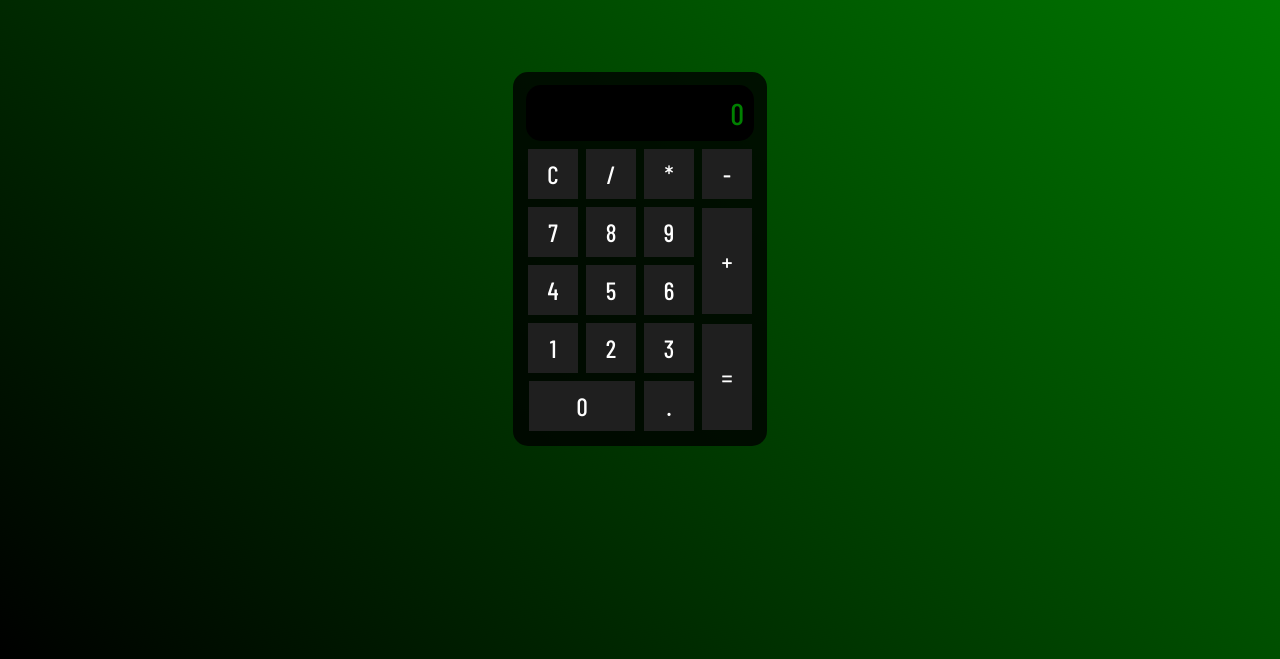
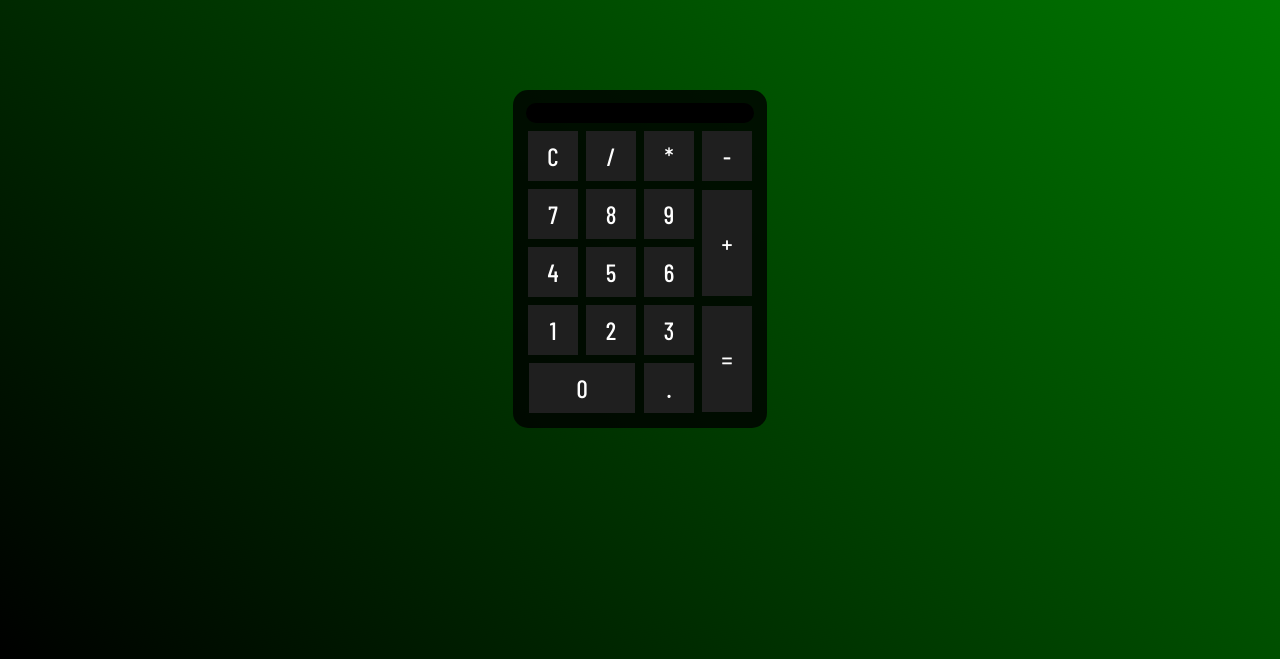
Before and after one commit to reisseduardo/projeto-de-estudo-calculadora-js, a plain HTML site: page index.html in a window 1280 px wide. Shown: the part 141-800 px from the top of the page. Drawn offline with nearby package versions, Linux system fonts and the light colour scheme.

Commit message:
tornando o display vazio

```diff
--- a/index.html
+++ b/index.html
@@ -16,7 +16,7 @@
     <div class="fundo">
         <h1>Calculadora by ERS</h1>
         <div class="calculadora">
-            <div class="calculadora__display">0</div>
+            <div class="calculadora__display"></div>
             <div class="calculadora__botoes">
                 <table>
                     <tr>
```
